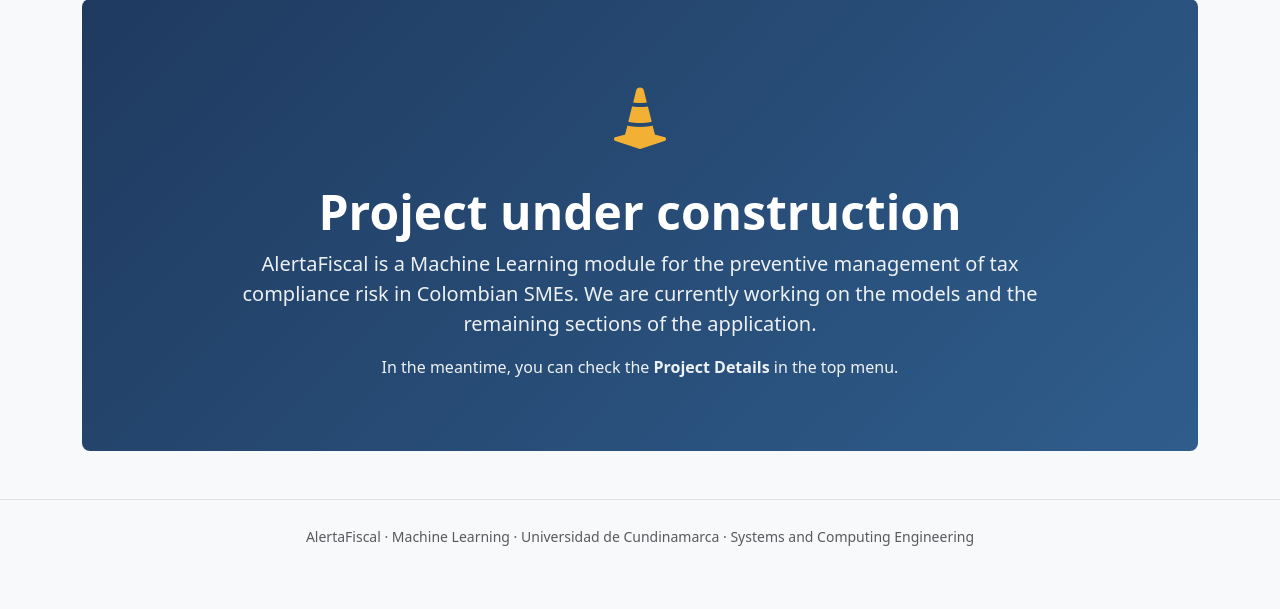
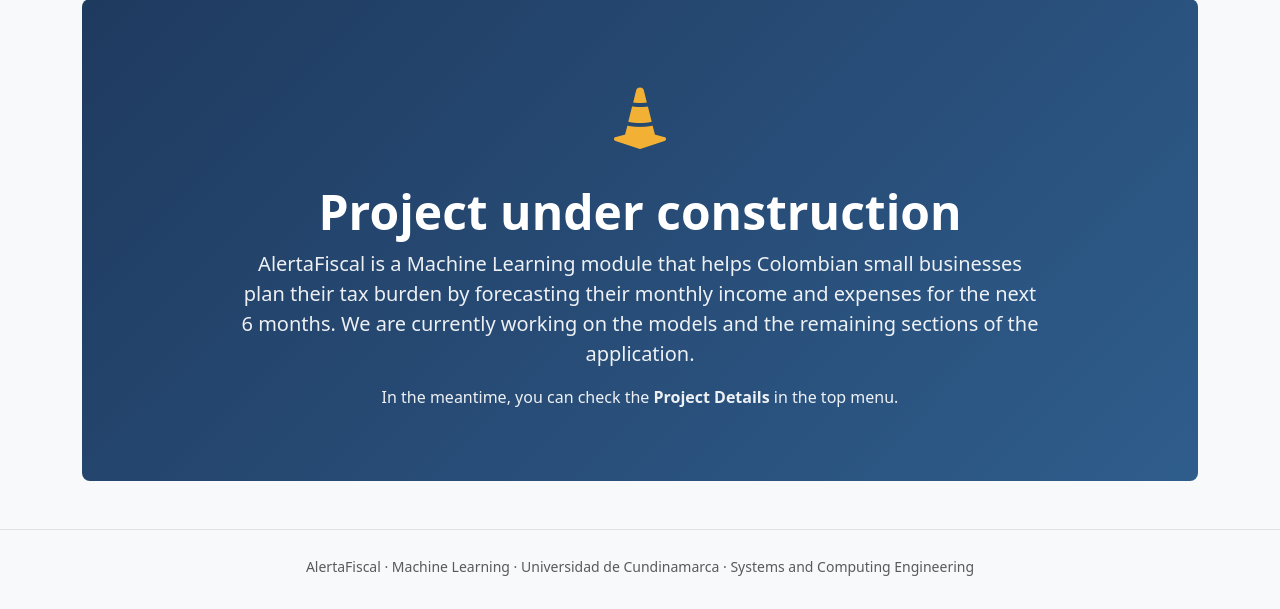
Before and after one commit to SergioMoreno12/AlertaFiscal, a Flask app: page / in a window 1280 px wide. Shown: the part 105-714 px from the top of the page. Run offline with Flask 3, Linux system fonts and the light colour scheme; some libraries are stand-ins or nearby versions.

Commit message:
feat: describe tax planning forecast on home page and README

```diff
--- a/templates/index.html
+++ b/templates/index.html
@@ -8,9 +8,9 @@
         <i class="bi bi-cone-striped construction-icon"></i>
         <h1 class="display-5 fw-bold mt-3">Project under construction</h1>
         <p class="fs-5 mx-auto hero-text">
-            AlertaFiscal is a Machine Learning module for the preventive management of tax
-            compliance risk in Colombian SMEs. We are currently working on the models and the
-            remaining sections of the application.
+            AlertaFiscal is a Machine Learning module that helps Colombian small businesses plan
+            their tax burden by forecasting their monthly income and expenses for the next 6 months.
+            We are currently working on the models and the remaining sections of the application.
         </p>
         <p class="mb-0 hero-text mx-auto">
             In the meantime, you can check the <strong>Project Details</strong> in the top menu.
```
Also changed, not shown: README.md.
